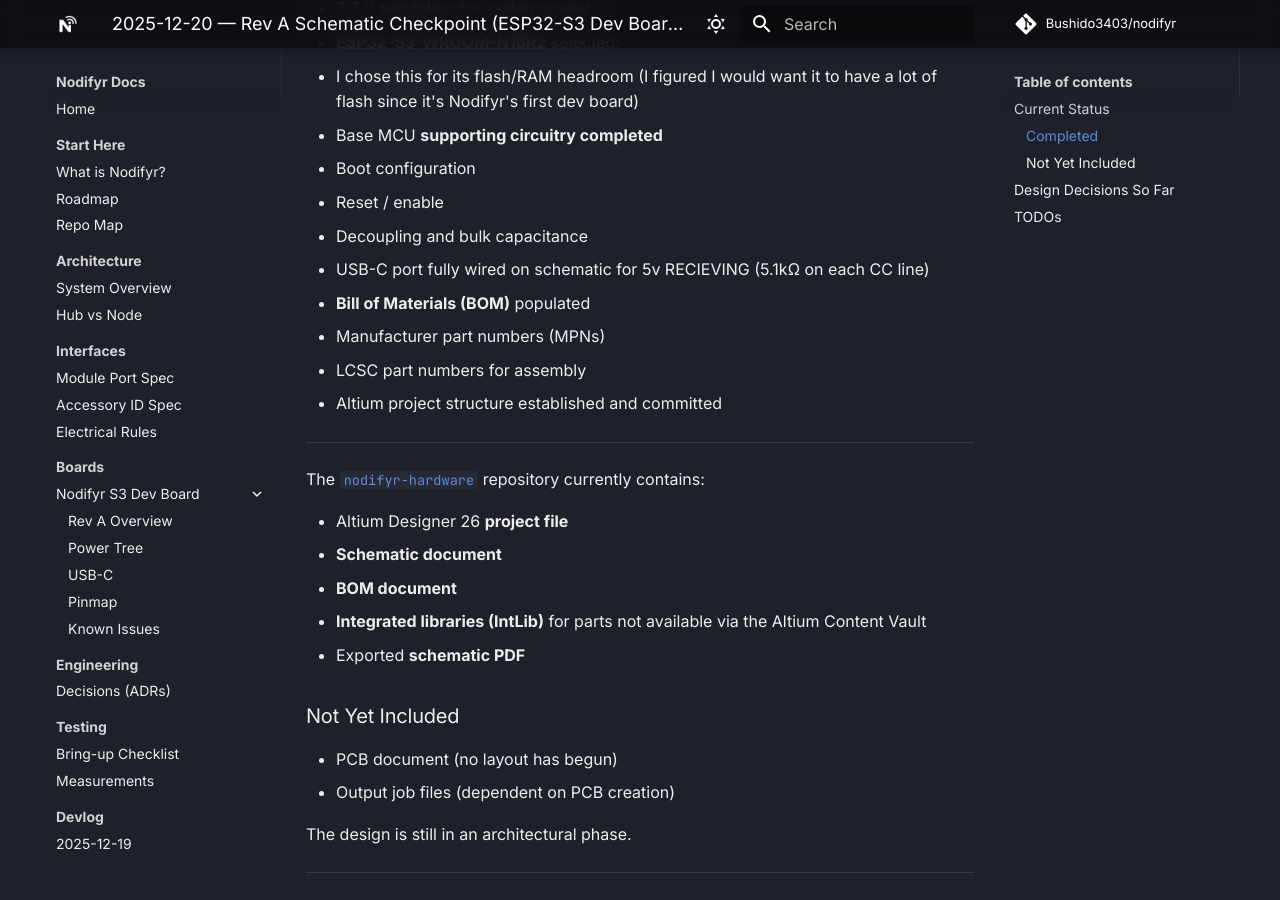
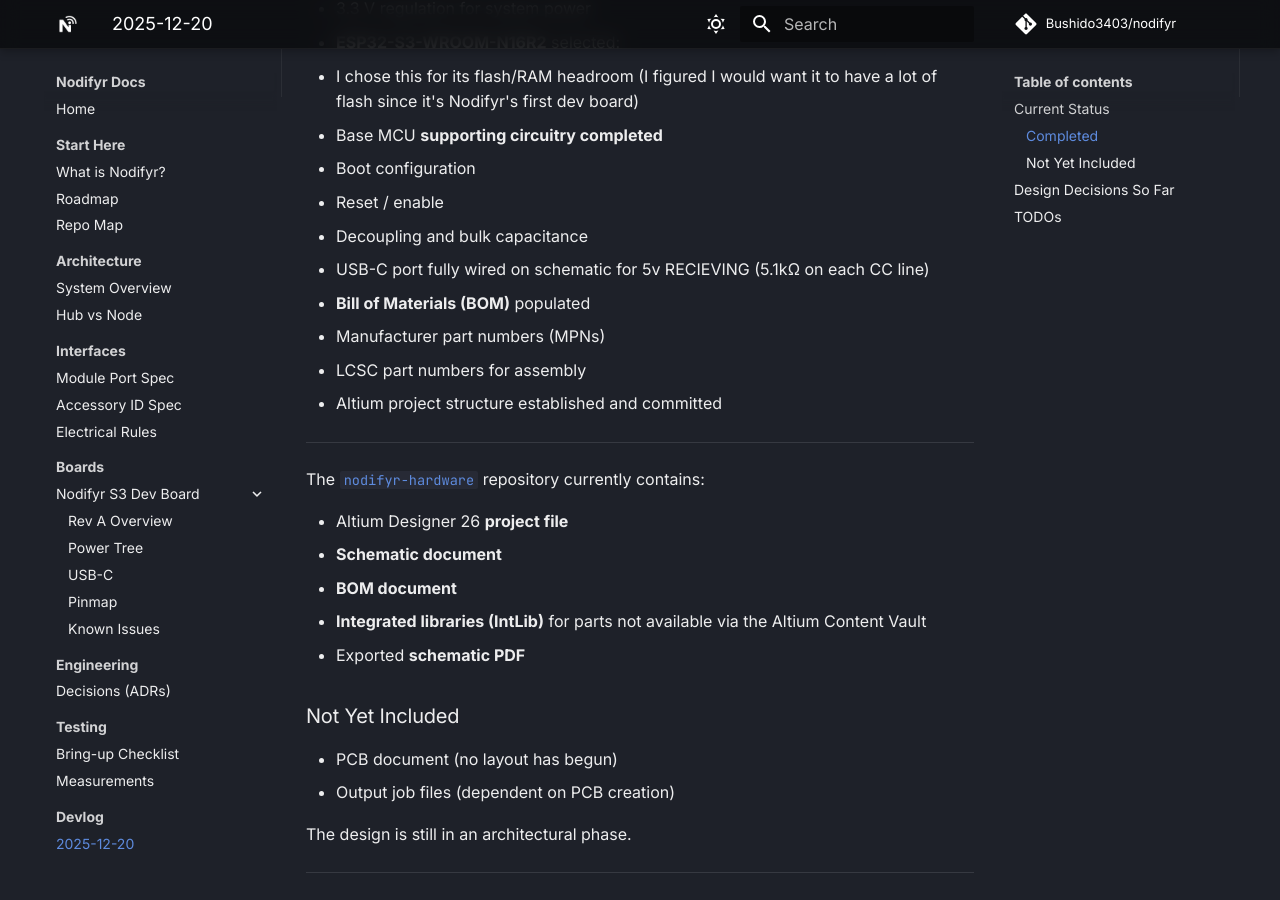
Before and after one commit to Bushido3403/nodifyr, an MkDocs documentation site: the page built from docs/devlog/2025-12-20-revA-schematic-checkpoint.md, in a window 1280 px wide and 900 px high, scrolled down 608 px. Built offline with MkDocs 1.6.1 and Material for MkDocs 9.7.7, drawn with Linux system fonts in a browser that asks for light colours; comment, search, counter and statistics services are not loaded.

Commit message:
site link

```diff
--- a/mkdocs.yml
+++ b/mkdocs.yml
@@ -77,4 +77,4 @@ nav:
       - Bring-up Checklist: testing/bringup-checklist.md
       - Measurements: testing/measurements.md
   - Devlog:
-      - 2025-12-19: devlog/2025-12-19-revA-schematic-checkpoint.md
+      - 2025-12-20: devlog/2025-12-20-revA-schematic-checkpoint.md
```
